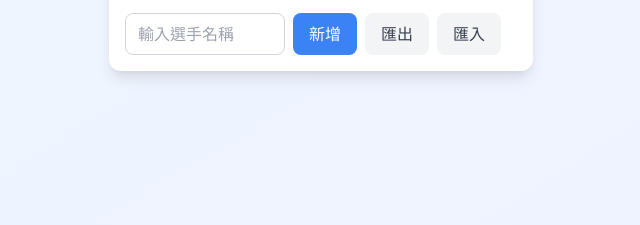
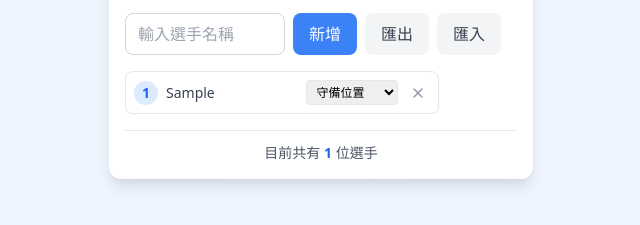
Before and after one commit to DinDon1978/baseball, a plain HTML site: page index.html in a window 1280 px wide. Both pictures are taken after typing "Sample" into the empty fields and a click on the button "新增". Shown: the part 91-316 px from the top of the page, without its empty margins (319-959 px from the left). Drawn offline with nearby package versions, Linux system fonts and the light colour scheme.

Commit message:
Update index.html

```diff
--- a/index.html
+++ b/index.html
@@ -76,7 +76,12 @@
 				</div>
 			</form>
 
+            <div id="playerList" class="space-y-2">
+            </div>
 
+            <div class="text-center text-gray-600 text-sm border-t pt-3 mt-4">
+                目前共有 <span id="playerCount" class="font-semibold text-blue-600">0</span> 位選手
+            </div>
         </div>
     </div>
 
@@ -108,13 +113,14 @@
 			}
 
 			playerList.innerHTML = players.map((player, index) => `
-				<div class="player-card flex items-center gap-2 bg-white rounded-lg border border-gray-200 shadow-sm mx-auto" data-id="${player.id}">
-					<div class="flex items-center flex-1 gap-2">
+				<div class="player-card flex items-center justify-between gap-2 bg-white rounded-lg border border-gray-200 shadow-sm mx-auto" data-id="${player.id}">
+					<div class="flex items-center gap-2">
 						<div class="flex items-center justify-center w-6 h-6 bg-blue-100 text-blue-600 rounded-full font-semibold text-sm">
 							${index + 1}
 						</div>
-						<div class="flex flex-col gap-1">
 						<span class="font-medium text-gray-700 text-sm">${player.name}</span>
+					</div>
+					<div class="flex items-center gap-2">
 						<select
 							class="text-xs border border-gray-200 rounded px-1.5 py-0.5"
 							onchange="updatePosition(${player.id}, this.value)"
@@ -126,13 +132,13 @@
 								</option>`
 							).join('')}
 						</select>
-						</div>
-					</div>
 						<button onclick="deletePlayer(${player.id})" class="text-gray-400 hover:text-red-500 p-1 rounded-full transition-colors">
 							<svg xmlns="http://www.w3.org/2000/svg" class="h-4 w-4" viewBox="0 0 20 20" fill="currentColor">
 								<path fill-rule="evenodd" d="M4.293 4.293a1 1 0 011.414 0L10 8.586l4.293-4.293a1 1 0 111.414 1.414L11.414 10l4.293 4.293a1 1 0 01-1.414 1.414L10 11.414l-4.293 4.293a1 1 0 01-1.414-1.414L8.586 10 4.293 5.707a1 1 0 010-1.414z" clip-rule="evenodd" />
 							</svg>
+
 						</button>
+					</div>
 				</div>
 			`).join('');
 
```
Lines whose indentation alone changed are shown as unchanged.
